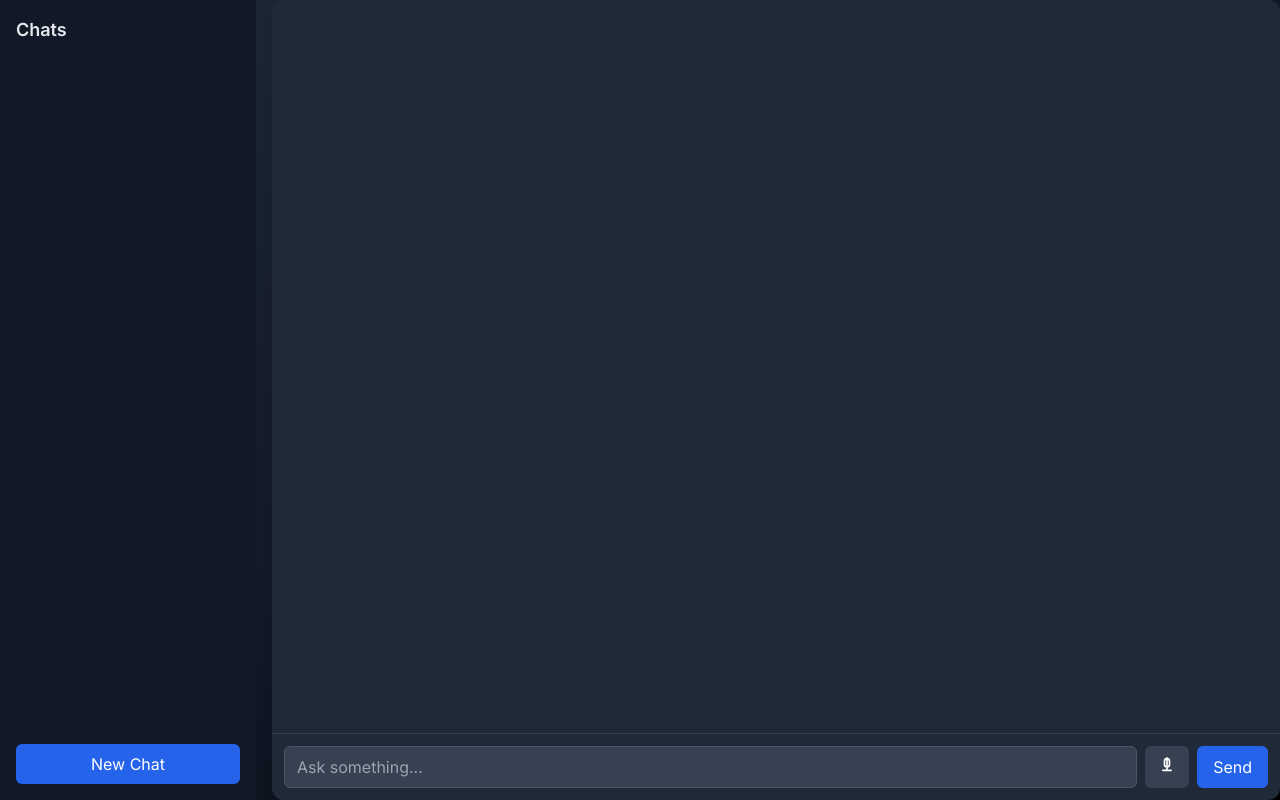
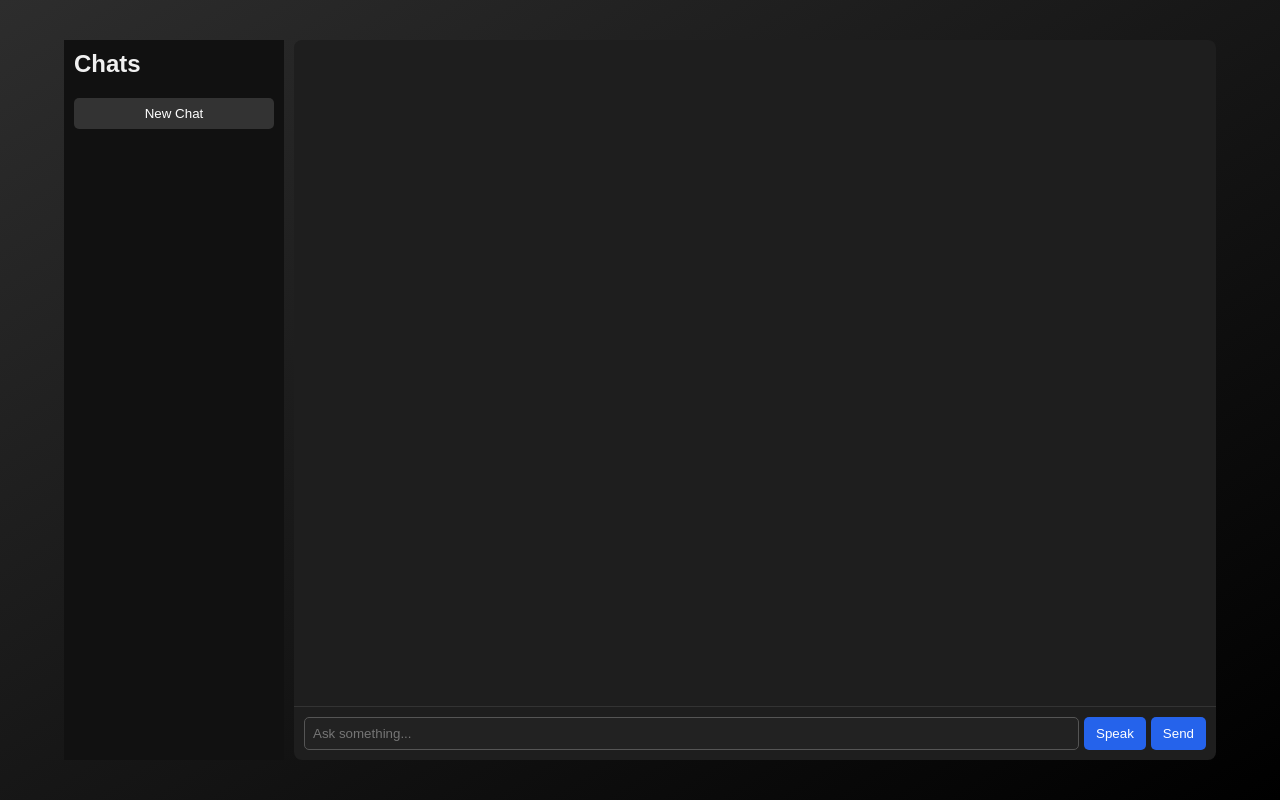
Before and after one commit to ANTL33Y/assistant_v1, a Flask app: page / in a window 1280 px wide. Run offline with Flask 3, Linux system fonts and the light colour scheme; some libraries are stand-ins or nearby versions.

Commit message:
Fix blank UI and improve styling

```diff
--- a/templates/index.html
+++ b/templates/index.html
@@ -4,124 +4,153 @@
     <meta charset="UTF-8">
     <meta name="viewport" content="width=device-width, initial-scale=1">
     <title>Voice Assistant</title>
-    <link href="https://fonts.googleapis.com/css2?family=Inter:wght@400;600&display=swap" rel="stylesheet">
-    <script src="https://cdn.tailwindcss.com"></script>
     <style>
-        body { font-family: 'Inter', sans-serif; }
-        .chat-scroll::-webkit-scrollbar { width: 8px; }
-        .chat-scroll::-webkit-scrollbar-thumb { background: rgba(255,255,255,0.2); border-radius: 6px; }
+        body {
+            margin: 0;
+            font-family: Arial, Helvetica, sans-serif;
+            background: linear-gradient(to bottom right, #2d2d2d, #000);
+            color: #f0f0f0;
+            display: flex;
+            justify-content: center;
+            align-items: center;
+            min-height: 100vh;
+        }
+        .container { display: flex; height: 90vh; width: 90%; }
+        .sidebar {
+            width: 200px; background: #111; padding: 10px;
+            display: flex; flex-direction: column;
+        }
+        .sidebar h2 { margin-top: 0; }
+        .sidebar button {
+            background: #333; border: none; color: #fff; padding: 8px;
+            margin-bottom: 6px; border-radius: 5px; cursor: pointer;
+        }
+        .sidebar button.active, .sidebar button:hover { background: #555; }
+        .chat { flex: 1; display: flex; flex-direction: column;
+            margin-left: 10px; background: #1e1e1e; border-radius: 8px; overflow: hidden; }
+        #messages { flex: 1; padding: 10px; overflow-y: auto; }
+        .message { margin-bottom: 10px; }
+        .message.user { text-align: right; }
+        .message.user .bubble { background: #2563eb; color: #fff; }
+        .bubble { display: inline-block; padding: 8px 12px; border-radius: 10px; background: #333; }
+        .input-area { display: flex; padding: 10px; border-top: 1px solid #333; }
+        .input-area input {
+            flex: 1; padding: 8px; border-radius: 5px; border: 1px solid #555;
+            background: #222; color: #fff;
+        }
+        .input-area button {
+            margin-left: 5px; padding: 8px 12px; border: none;
+            border-radius: 5px; background: #2563eb; color: #fff; cursor: pointer;
+        }
+        .input-area button:hover { background: #1d4ed8; }
     </style>
 </head>
-<body class="bg-gradient-to-br from-gray-800 via-gray-900 to-black min-h-screen text-gray-200">
-<div class="h-screen flex">
-    <div id="root" class="flex-1 flex"></div>
+<body>
+<div class="container">
+    <aside class="sidebar">
+        <h2>Chats</h2>
+        <div id="chats" class="list"></div>
+        <button id="new-btn">New Chat</button>
+    </aside>
+    <main class="chat">
+        <div id="messages"></div>
+        <div class="input-area">
+            <input id="input" type="text" placeholder="Ask something...">
+            <button id="speak-btn">Speak</button>
+            <button id="send-btn">Send</button>
+        </div>
+    </main>
 </div>
-<script crossorigin src="https://unpkg.com/react@18/umd/react.development.js"></script>
-<script crossorigin src="https://unpkg.com/react-dom@18/umd/react-dom.development.js"></script>
-<script crossorigin src="https://unpkg.com/babel-standalone@6/babel.min.js"></script>
-<script type="text/babel">
-function ChatApp(){
-  const [threads, setThreads] = React.useState(() => {
-    const saved = localStorage.getItem('threads');
-    return saved ? JSON.parse(saved) : [];
-  });
-  const [current, setCurrent] = React.useState(() => {
-    return threads.length ? threads.length - 1 : null;
-  });
+<script>
+(function(){
+  const chatsEl = document.getElementById('chats');
+  const messagesEl = document.getElementById('messages');
+  const inputEl = document.getElementById('input');
+  const sendBtn = document.getElementById('send-btn');
+  const speakBtn = document.getElementById('speak-btn');
+  const newBtn = document.getElementById('new-btn');
 
-  React.useEffect(() => {
-    localStorage.setItem('threads', JSON.stringify(threads));
-  }, [threads]);
+  let threads = JSON.parse(localStorage.getItem('threads') || '[]');
+  let current = threads.length ? threads.length - 1 : null;
 
-  const scrollBottom = () => {
-    const el = document.getElementById('messages');
-    if(el) el.scrollTop = el.scrollHeight;
-  };
+  function save(){ localStorage.setItem('threads', JSON.stringify(threads)); }
 
-  const newChat = () => {
-    const t = {id: Date.now(), messages: []};
-    setThreads(prev => [...prev, t]);
-    setCurrent(threads.length);
-  };
+  function renderChats(){
+    chatsEl.innerHTML = '';
+    threads.forEach((t,i)=>{
+      const b = document.createElement('button');
+      b.textContent = 'Chat ' + (i+1);
+      if(i===current) b.classList.add('active');
+      b.onclick = () => { current = i; render(); };
+      chatsEl.appendChild(b);
+    });
+  }
 
-  const addMessage = (msg) => {
-    setThreads(prev => {
-      const arr = [...prev];
-      if(current === null) return arr;
-      arr[current].messages.push(msg);
-      return arr;
+  function renderMessages(){
+    messagesEl.innerHTML = '';
+    const msgs = current === null ? [] : threads[current].messages;
+    msgs.forEach(m => {
+      const wrap = document.createElement('div');
+      wrap.className = 'message ' + m.type;
+      const div = document.createElement('div');
+      div.className = 'bubble';
+      div.textContent = m.content;
+      wrap.appendChild(div);
+      messagesEl.appendChild(wrap);
     });
-  };
+    messagesEl.scrollTop = messagesEl.scrollHeight;
+  }
 
-  const send = () => {
-    const input = document.getElementById('input');
-    const text = input.value.trim();
+  function render(){
+    renderChats();
+    renderMessages();
+    save();
+  }
+
+  function newChat(){
+    threads.push({id: Date.now(), messages: []});
+    current = threads.length - 1;
+    render();
+  }
+
+  function addMessage(msg){
+    if(current === null) return;
+    threads[current].messages.push(msg);
+    render();
+  }
+
+  function send(){
+    const text = inputEl.value.trim();
     if(!text || current === null) return;
-    addMessage({type:'user', content:text});
-    input.value='';
+    addMessage({type: 'user', content: text});
+    inputEl.value = '';
     fetch('/chat', {
-      method:'POST',
-      headers:{'Content-Type':'application/json'},
-      body:JSON.stringify({message:text})
-    }).then(r=>r.json()).then(data=>{
-      addMessage({type:'ai', content:data.response});
-      scrollBottom();
+      method: 'POST',
+      headers: {'Content-Type': 'application/json'},
+      body: JSON.stringify({message: text})
+    }).then(r => r.json()).then(d => {
+      addMessage({type: 'ai', content: d.response});
+    }).catch(()=>{
+      addMessage({type: 'ai', content: 'Error'});
     });
-  };
+  }
 
-  const dictate = () => {
+  function dictate(){
     const SpeechRecognition = window.SpeechRecognition || window.webkitSpeechRecognition;
     if(!SpeechRecognition) return;
     const rec = new SpeechRecognition();
     rec.lang = 'en-US';
-    rec.onresult = (e) => {
-      document.getElementById('input').value = e.results[0][0].transcript;
-    };
+    rec.onresult = (e) => { inputEl.value = e.results[0][0].transcript; };
     rec.start();
-  };
+  }
 
-  const messages = current === null ? [] : threads[current].messages;
+  sendBtn.onclick = send;
+  speakBtn.onclick = dictate;
+  newBtn.onclick = newChat;
+  inputEl.addEventListener('keydown', e => { if(e.key === 'Enter') send(); });
 
-  return (
-    <>
-      <aside className="w-64 bg-gray-900 p-4 flex flex-col">
-        <h2 className="text-lg font-semibold mb-4">Chats</h2>
-        <div className="flex-1 overflow-y-auto space-y-2">
-          {threads.map((t,i)=> (
-            <button key={t.id} onClick={()=>setCurrent(i)} className={'w-full text-left px-3 py-2 rounded-md '+(i===current?'bg-gray-700':'bg-gray-800 hover:bg-gray-700')}>
-              Chat {i+1}
-            </button>
-          ))}
-        </div>
-        <button onClick={newChat} className="mt-4 bg-blue-600 hover:bg-blue-700 text-white py-2 rounded-md">New Chat</button>
-      </aside>
-      <div className="flex-1 flex flex-col bg-gray-800 rounded-xl shadow-lg overflow-hidden ml-4">
-        <div id="messages" className="flex-1 overflow-y-auto p-4 space-y-4 chat-scroll">
-          {messages.map((m,i)=>(
-            <div key={i} className={`flex ${m.type==='user'?'justify-end':'justify-start'}`}>
-              <div className={
-                'px-4 py-2 rounded-xl max-w-[75%] text-sm ' +
-                (m.type==='user'?'bg-blue-600 text-white':'bg-gray-700 text-white')
-              }>
-                {m.content}
-              </div>
-            </div>
-          ))}
-        </div>
-        <div className="border-t border-gray-700 p-3 flex gap-2">
-          <input id="input" type="text" placeholder="Ask something..." autoComplete="off" onKeyDown={e=>e.key==='Enter'&&send()} className="flex-1 bg-gray-700 text-white border border-gray-600 rounded-md px-3 py-2 focus:outline-none focus:ring-2 focus:ring-blue-500" />
-          <button onClick={dictate} className="bg-gray-700 hover:bg-gray-600 text-white rounded-md px-3 flex items-center" title="Speak">
-            <svg xmlns="http://www.w3.org/2000/svg" className="h-5 w-5" fill="none" viewBox="0 0 24 24" stroke="currentColor">
-              <path strokeLinecap="round" strokeLinejoin="round" strokeWidth="2" d="M12 1v11m0 0a3 3 0 01-3-3V5a3 3 0 116 0v4a3 3 0 01-3 3zm0 0v4m5 0H7" />
-            </svg>
-          </button>
-          <button onClick={send} className="bg-blue-600 text-white rounded-md px-4 py-2 font-medium hover:bg-blue-700">Send</button>
-        </div>
-      </div>
-    </>
-  );
-}
-ReactDOM.createRoot(document.getElementById('root')).render(<ChatApp/>);
+  render();
+})();
 </script>
 </body>
 </html>
```
